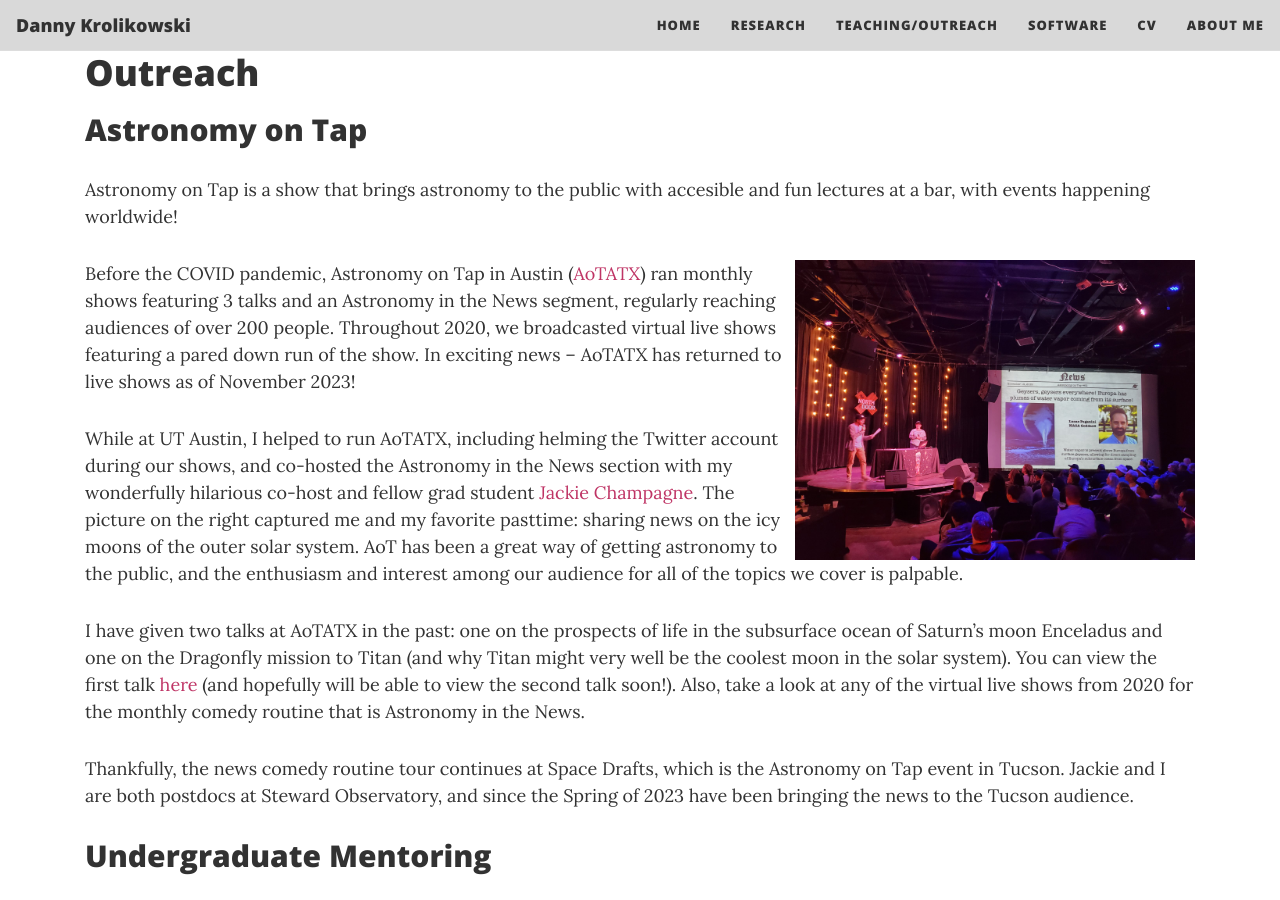
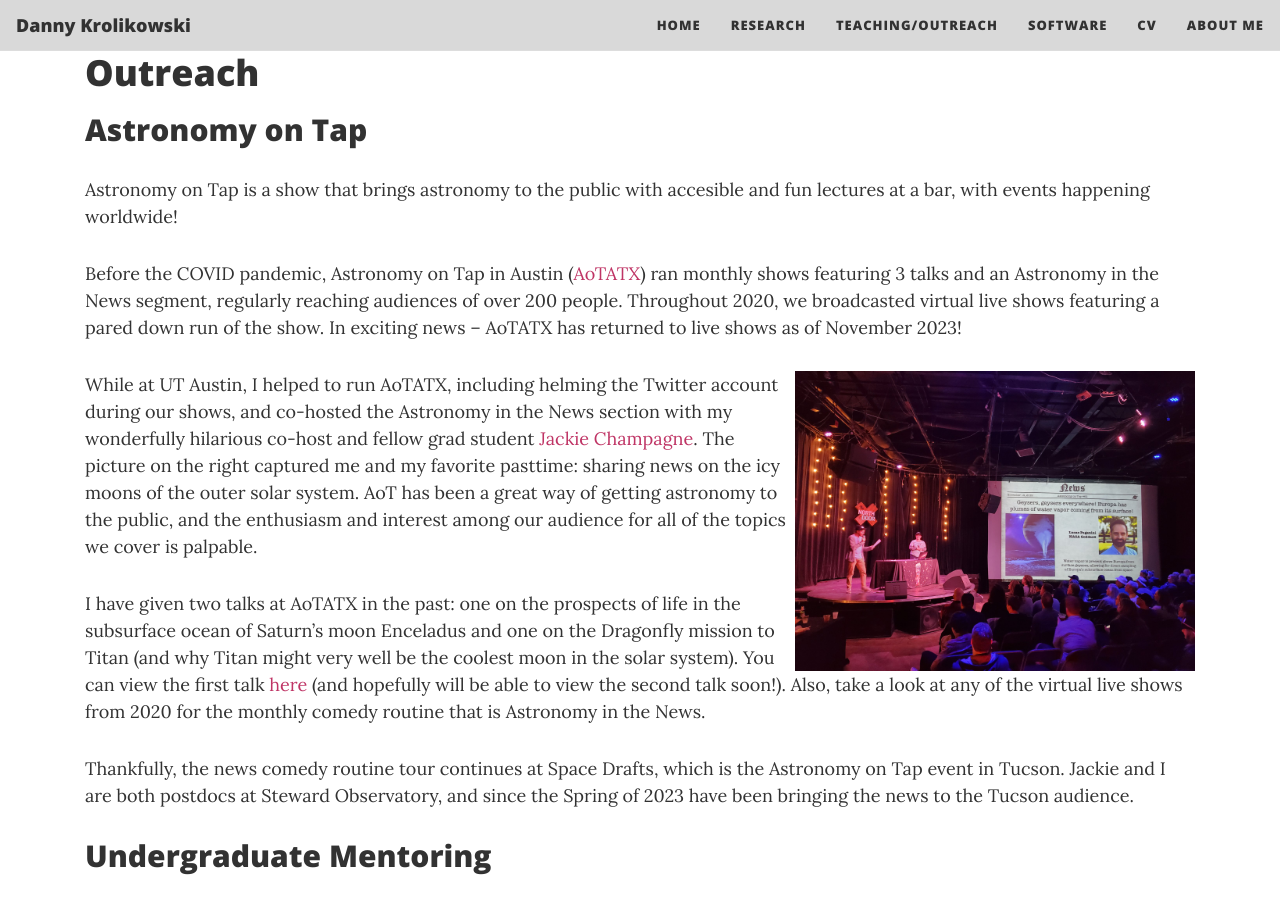
Before and after one commit to dkrolikowski/dkrolikowski.github.io, a Jekyll site: the page built from teach.md, in a window 1280 px wide and 900 px high, scrolled down 1831 px. Built offline with Jekyll 4.4.1, drawn with Linux system fonts in a browser that asks for light colours; nearby versions of some CDN libraries.

```diff
--- a/teach.md
+++ b/teach.md
@@ -35,9 +35,9 @@ I also was a tutor at the [Physics Learning Center](https://www.geneseo.edu/~pog
 
 Astronomy on Tap is a show that brings astronomy to the public with accesible and fun lectures at a bar, with events happening worldwide!
 
+Before the COVID pandemic, Astronomy on Tap in Austin ([AoTATX](https://www.aotatx.org)) ran monthly shows featuring 3 talks and an Astronomy in the News segment, regularly reaching audiences of over 200 people. Throughout 2020, we broadcasted virtual live shows featuring a pared down run of the show. In exciting news -- AoTATX has returned to live shows as of November 2023!
+
 ![AoTATX News](/assets/img/aot_news.jpeg){: width="400" align="right"}
-
-Before the COVID pandemic, Astronomy on Tap in Austin ([AoTATX](https://www.aotatx.org)) ran monthly shows featuring 3 talks and an Astronomy in the News segment, regularly reaching audiences of over 200 people. Throughout 2020, we broadcasted virtual live shows featuring a pared down run of the show. In exciting news -- AoTATX has returned to live shows as of November 2023!
 
 While at UT Austin, I helped to run AoTATX, including helming the Twitter account during our shows, and co-hosted the Astronomy in the News section with my wonderfully hilarious co-host and fellow grad student [Jackie Champagne](http://jackiechampagne.com). The picture on the right captured me and my favorite pasttime: sharing news on the icy moons of the outer solar system. AoT has been a great way of getting astronomy to the public, and the enthusiasm and interest among our audience for all of the topics we cover is palpable.
 
```
